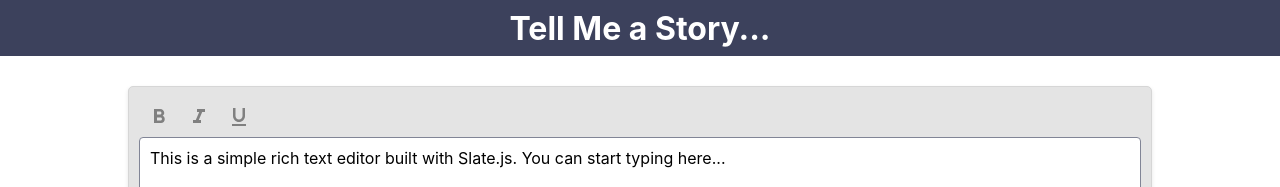
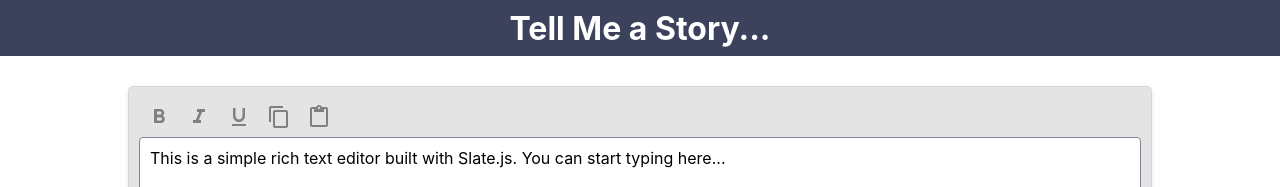
Before and after one commit to EmlMeml/thesis-project, a React (Create React App) app: page / in a window 1280 px wide. Shown: the top 187 px of the page. Built offline with nearby package versions, Linux system fonts and the light colour scheme.

Commit message:
added copy Paste with buttons (and changed function)

```diff
--- a/src/custom/advancedEditor.js
+++ b/src/custom/advancedEditor.js
@@ -1,11 +1,13 @@
 import { useCallback } from "react";
-import { Editor, Transforms, Text } from "slate";
+import { Editor, Transforms, Text, Range } from "slate";
 import { Editable } from "slate-react";
 import { IconButton } from "@mui/material";
 import {
   FormatBold,
   FormatItalic,
   FormatUnderlined,
+  ContentCopy,
+  ContentPaste
 } from "@mui/icons-material";
 import './../App.css';
 
@@ -49,6 +51,38 @@ function TextEditor({ editor }) {
       return;
     }
     Transforms.insertText(editor, clipboardText);
+  };
+
+  const pasteFromClipboard = async () => {
+    try {
+      const clipboardText = await navigator.clipboard.readText();
+      if (!clipboardText) {
+        return;
+      }
+      Transforms.insertText(editor, clipboardText);
+    } catch (error) {
+      console.error("Paste failed", error);
+    }
+  };
+
+  const copySelectedText = async () => {
+    try {
+      const { selection } = editor;
+      let selectedText = "";
+
+      if (selection && !Range.isCollapsed(selection)) {
+        selectedText = Editor.string(editor, selection);
+      } else {
+        selectedText = window.getSelection()?.toString() || "";
+      }
+
+      if (!selectedText) {
+        return;
+      }
+      await navigator.clipboard.writeText(selectedText);
+    } catch (error) {
+      console.error("Copy failed", error);
+    }
   };
 
   const onKeyDown = (event) => {
@@ -106,6 +140,14 @@ function TextEditor({ editor }) {
       <FormatUnderlined />
     </IconButton>
 
+    <IconButton style={{ color: "grey" }} onClick={copySelectedText}>
+      <ContentCopy />
+    </IconButton>
+
+    <IconButton style={{ color: "grey" }} onClick={pasteFromClipboard}>
+      <ContentPaste />
+    </IconButton>
+
   </div>
   <Editable className="editorEditable" onKeyDown={onKeyDown} onPaste={onPaste} renderLeaf={renderLeaf} placeholder="Begin your Story..."/>
 </div>;
```
